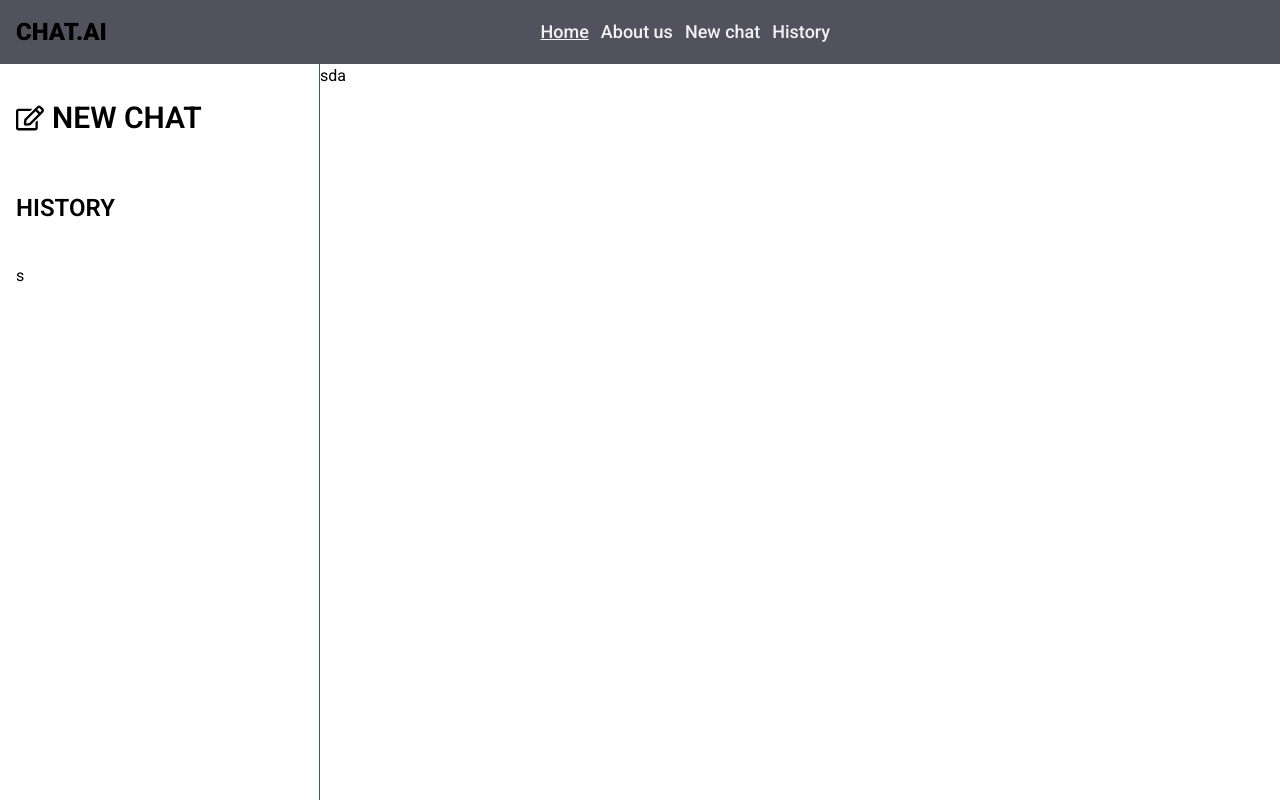
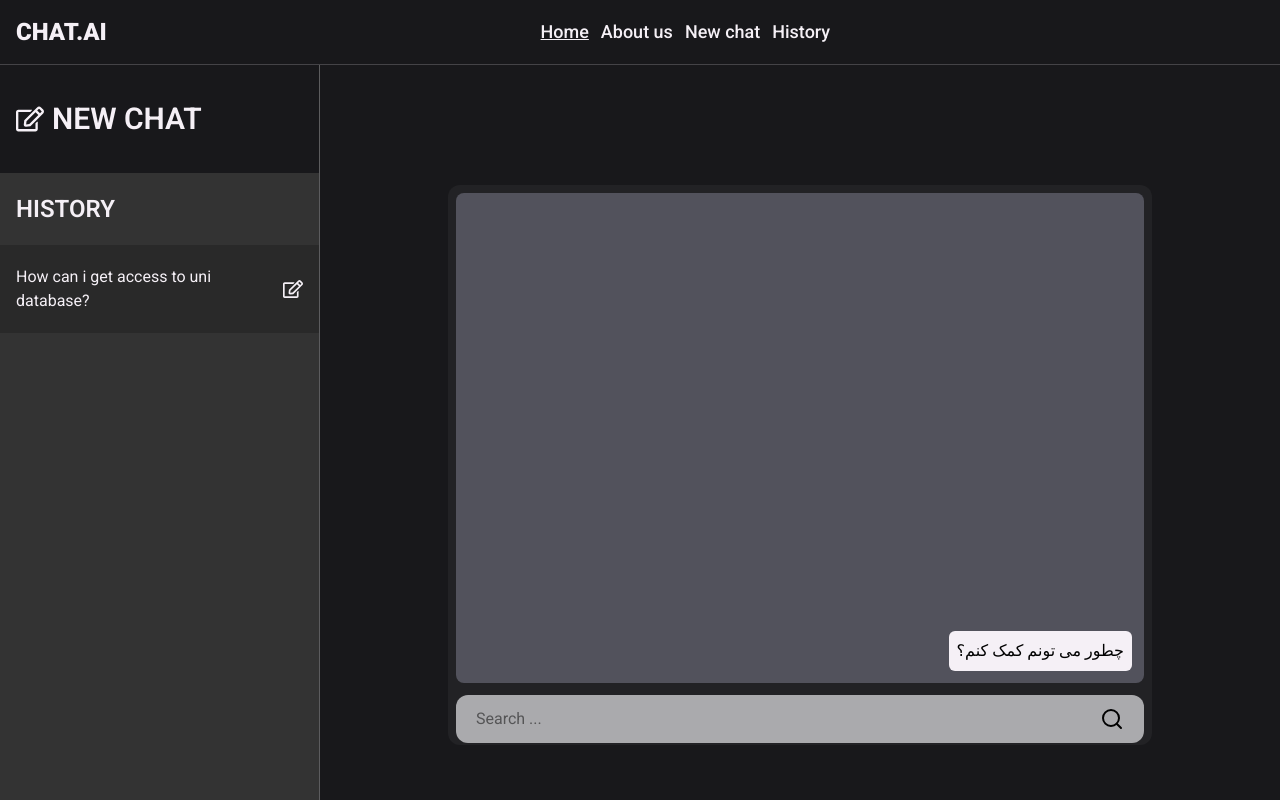
Before and after one commit to Mhorg8/chatBotAi, a React (Vite) app: page / in a window 1280 px wide. Built offline with nearby package versions, Linux system fonts and the light colour scheme; a web font is replaced by a local one.

Commit message:
created main app ui

```diff
--- a/package.json
+++ b/package.json
@@ -11,6 +11,7 @@
   },
   "dependencies": {
     "@tailwindcss/vite": "^4.1.3",
+    "antd": "^5.24.7",
     "react": "^19.0.0",
     "react-dom": "^19.0.0",
     "react-icons": "^5.5.0",
--- a/src/App.tsx
+++ b/src/App.tsx
@@ -1,5 +1,34 @@
+import { LuSearch } from "react-icons/lu";
+
 function App() {
-  return <div className="col-span-9 ">sda</div>;
+  function handleSubmit() {}
+
+  return (
+    <div className="col-span-9 bg-zinc-900 flex flex-col items-center justify-center h-full w-full">
+      <div className="min-h-[70dvh] min-w-[88dvh] bg-zinc-800/70  rounded-xl p-2 px-2">
+        <div className="w-full h-[90%] flex flex-col-reverse mb-3 bg-zinc-600 rounded-lg justify-start items-end p-3  ">
+          <div className="min-w-[100px] h-fit max-w-fit rounded-md bg-white p-2">
+            چطور می تونم کمک کنم؟
+          </div>
+        </div>
+        <form
+          onSubmit={handleSubmit}
+          className="h-fit w-full bg-zinc-200/70 rounded-xl relative"
+        >
+          <input
+            name="propmpt"
+            placeholder="Search ... "
+            type="text"
+            className="w-full bg-transparent border-0 outline-0 py-3 px-5"
+          />
+
+          <button className="flex items-center justify-center p-2  absolute top-1 cursor-pointer right-3 text-black">
+            <LuSearch size={24} />
+          </button>
+        </form>
+      </div>
+    </div>
+  );
 }
 
 export default App;
--- a/src/components/Header.tsx
+++ b/src/components/Header.tsx
@@ -3,9 +3,9 @@ import NavMenu from "./NavMenu";
 
 const Header = () => {
   return (
-    <div className="w-full bg-zinc-600 py-4 px-4 shadow-white  z-50">
+    <div className="w-full bg-zinc-900 py-4 px-4 border-b border-white/20 z-50">
       <div className="flex items-center justify-between w-full h-full">
-        <Link to="/" className="text-2xl text-dar font-black">
+        <Link to="/" className="text-2xl text-white font-black">
           CHAT.AI
         </Link>
         <NavMenu />
--- a/src/components/Siderbar.tsx
+++ b/src/components/Siderbar.tsx
@@ -2,19 +2,30 @@ import { FaRegEdit } from "react-icons/fa";
 
 const Siderbar = () => {
   return (
-    <div className="col-span-3 border-e  border-e-primary w-full">
-      <div className="flex items-center gap-2 bg-light-green/20 py-10 px-4">
-        <button className="cursor-pointer">
+    <div className="col-span-3 border-e border-zinc-900/70   w-full">
+      <div className="flex items-center gap-2 bg-zinc-900 py-10 px-4">
+        <button className="cursor-pointer text-white">
           <FaRegEdit size={28} />
         </button>
-        <h2 className="leading-0 text-3xl uppercase font-semibold">New chat</h2>
+        <h2 className="leading-0 text-3xl uppercase font-semibold text-white">
+          New chat
+        </h2>
       </div>
-      <div className="">
-        <h3 className="px-4 py-5  bg-light-green/30 h-full text-2xl uppercase font-semibold text-dark-green">
+      <div className="bg-black/80 h-full">
+        <h3 className="px-4 py-5  text-2xl uppercase font-semibold text-white">
           history
         </h3>
 
-        <div className="bg-light-green/50 px-4 py-5">s</div>
+        <ul className="  flex flex-col justify-start items-start h-fit overflow-y-auto">
+          <li className="flex items-center justify-between w-full h-fit text-white  hover:text-white bg-black/20 hover:bg-black/40 px-4 py-5 hoverEffect cursor-pointer">
+            <p className="first-letter:capitalize   ">
+              How can i get access to uni database?
+            </p>
+            <button>
+              <FaRegEdit size={20} cursor="pointer" />
+            </button>
+          </li>
+        </ul>
       </div>
     </div>
   );
--- a/src/index.css
+++ b/src/index.css
@@ -2,16 +2,17 @@
 @import "tailwindcss";
 
 @theme {
-  --color-primary: #385f71;
-  --color-dark-primary: #2b4162;
-  --color-dark-brown: #8f754f;
-  --color-light-brwon: #d7b377;
+  --color-primary: #588157;
+  --color-dark-primary: #3a5a40;
+  --color-dark-green: #344e41;
+  --color-light-green: #a3b18a;
   --color-white: #f5f0f6;
+  --color-gray: #dad7cd;
 
   --font-roboto: "Roboto", sans-serif;
   --font-roboto-bold: "Roboto";
 }
 
 .hoverEffect {
-  transition: all 2s ease-in;
+  transition: all 0.4s ease-in;
 }
```
Also changed, not shown: 1 other file (tests, documents, lock files or other folders).
